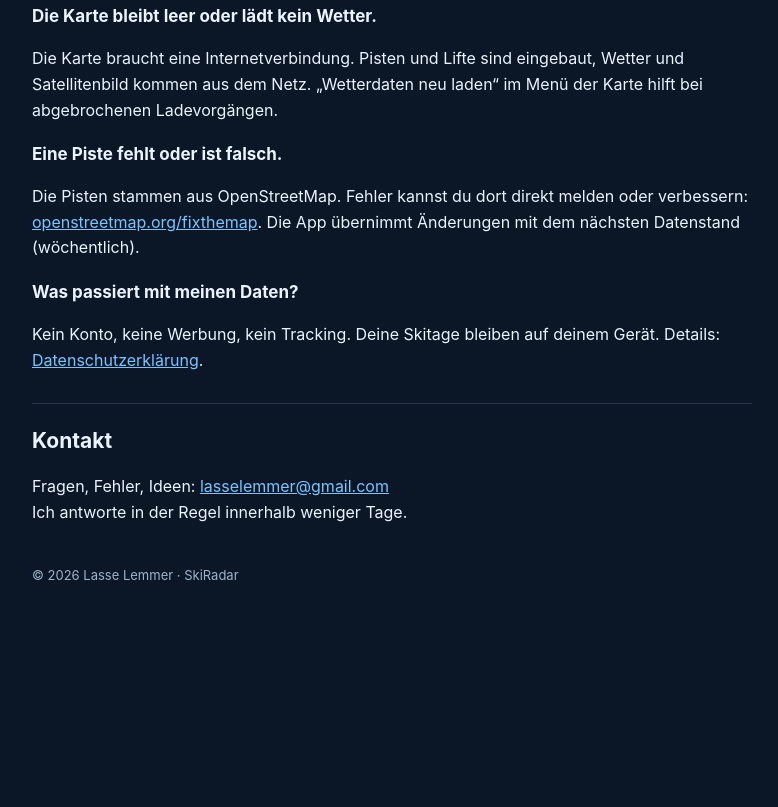
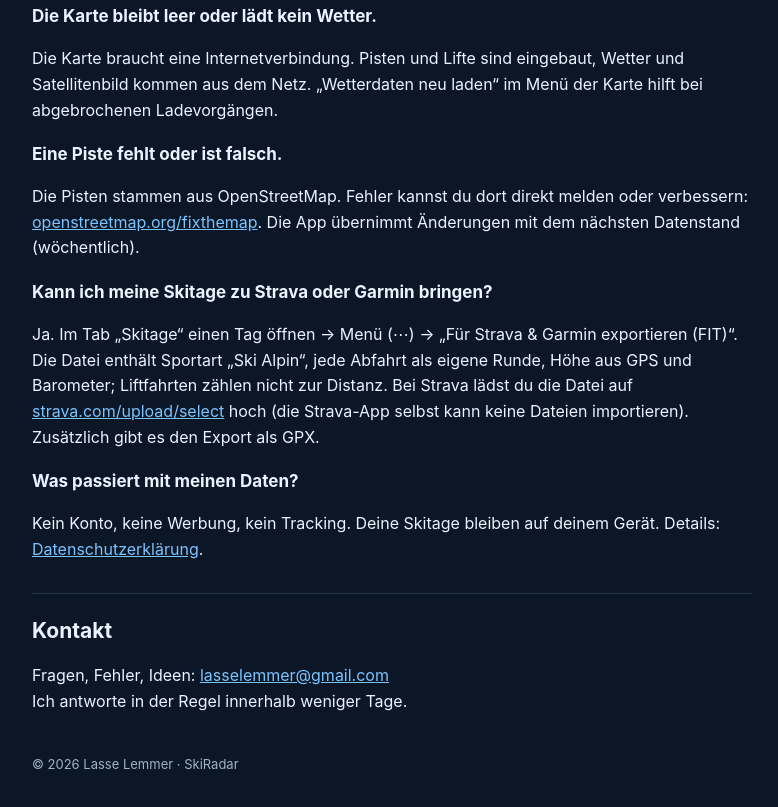
Before and after one commit to lasselemmer2/skiradar, a plain HTML site: page index.html in a window 1280 px wide. Shown: the part 935-1742 px from the top of the page, without its empty margins (248-1026 px from the left). Before the commit the page ends 1581 px from the top, so only its background shows below. Drawn offline with Linux system fonts and the light colour scheme.

Commit message:
Hilfe: Export zu Strava und Garmin (FIT)
Co-Authored-By: Claude Opus 5.5 <noreply@anthropic.com>
Claude-Session: https://claude.ai/code/session_01HXNeWFxmXr1ajPUBvTHSCB

```diff
--- a/index.html
+++ b/index.html
@@ -24,6 +24,7 @@ li{margin:4px 0}
 <h3>Ich möchte die App ohne eigenen Skitag ausprobieren.</h3><p>Im Tab „Skitage“ auf „Demo-Skitag ansehen“ tippen.</p>
 <h3>Die Karte bleibt leer oder lädt kein Wetter.</h3><p>Die Karte braucht eine Internetverbindung. Pisten und Lifte sind eingebaut, Wetter und Satellitenbild kommen aus dem Netz. „Wetterdaten neu laden“ im Menü der Karte hilft bei abgebrochenen Ladevorgängen.</p>
 <h3>Eine Piste fehlt oder ist falsch.</h3><p>Die Pisten stammen aus OpenStreetMap. Fehler kannst du dort direkt melden oder verbessern: <a href="https://www.openstreetmap.org/fixthemap">openstreetmap.org/fixthemap</a>. Die App übernimmt Änderungen mit dem nächsten Datenstand (wöchentlich).</p>
+<h3>Kann ich meine Skitage zu Strava oder Garmin bringen?</h3><p>Ja. Im Tab „Skitage“ einen Tag öffnen → Menü (⋯) → „Für Strava &amp; Garmin exportieren (FIT)“. Die Datei enthält Sportart „Ski Alpin“, jede Abfahrt als eigene Runde, Höhe aus GPS und Barometer; Liftfahrten zählen nicht zur Distanz. Bei Strava lädst du die Datei auf <a href="https://www.strava.com/upload/select">strava.com/upload/select</a> hoch (die Strava-App selbst kann keine Dateien importieren). Zusätzlich gibt es den Export als GPX.</p>
 <h3>Was passiert mit meinen Daten?</h3><p>Kein Konto, keine Werbung, kein Tracking. Deine Skitage bleiben auf deinem Gerät. Details: <a href="datenschutz.html">Datenschutzerklärung</a>.</p>
 <h2>Kontakt</h2>
 <p>Fragen, Fehler, Ideen: <a href="mailto:lasselemmer@gmail.com?subject=SkiRadar">lasselemmer@gmail.com</a><br>Ich antworte in der Regel innerhalb weniger Tage.</p>
```
